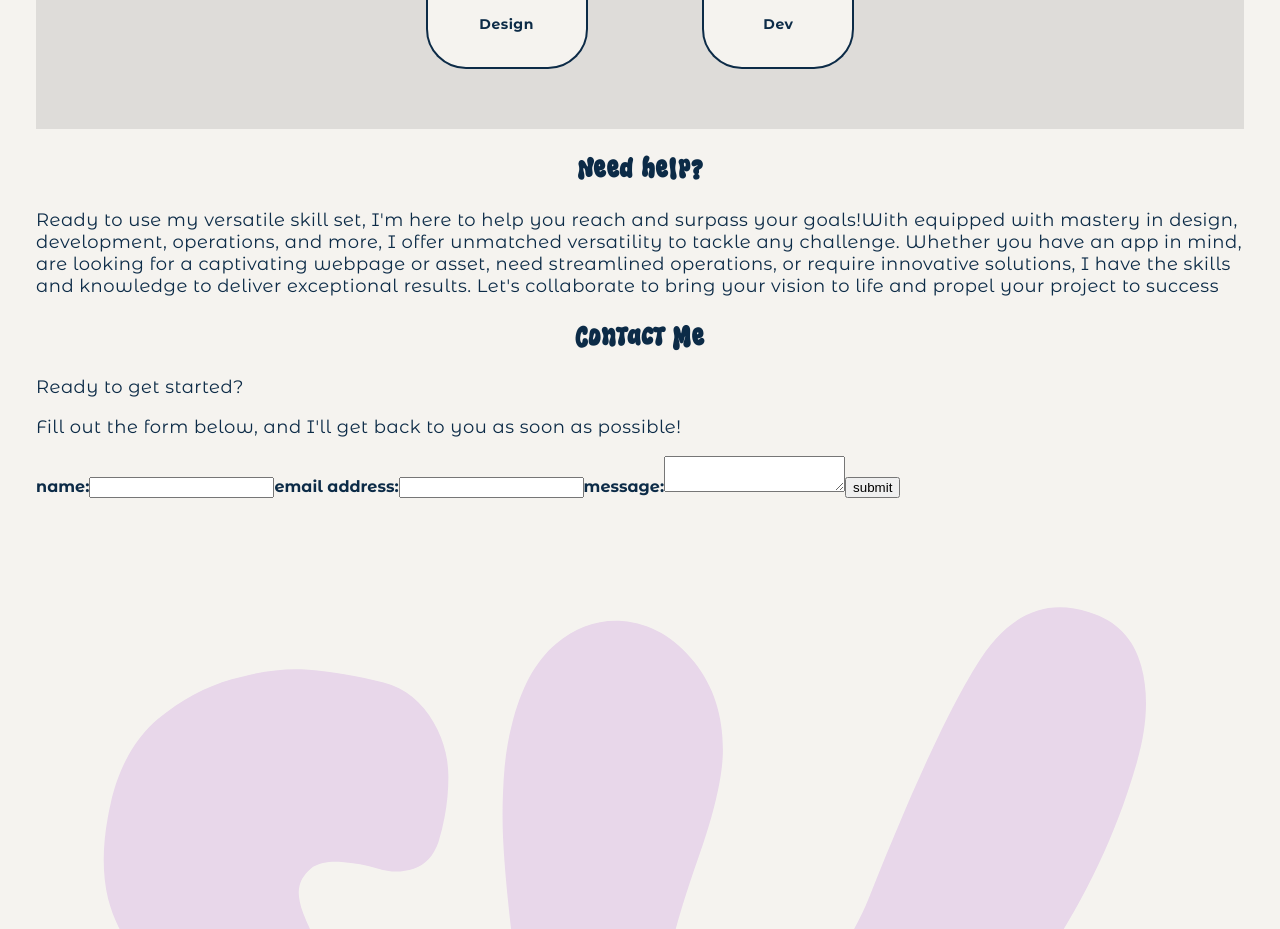
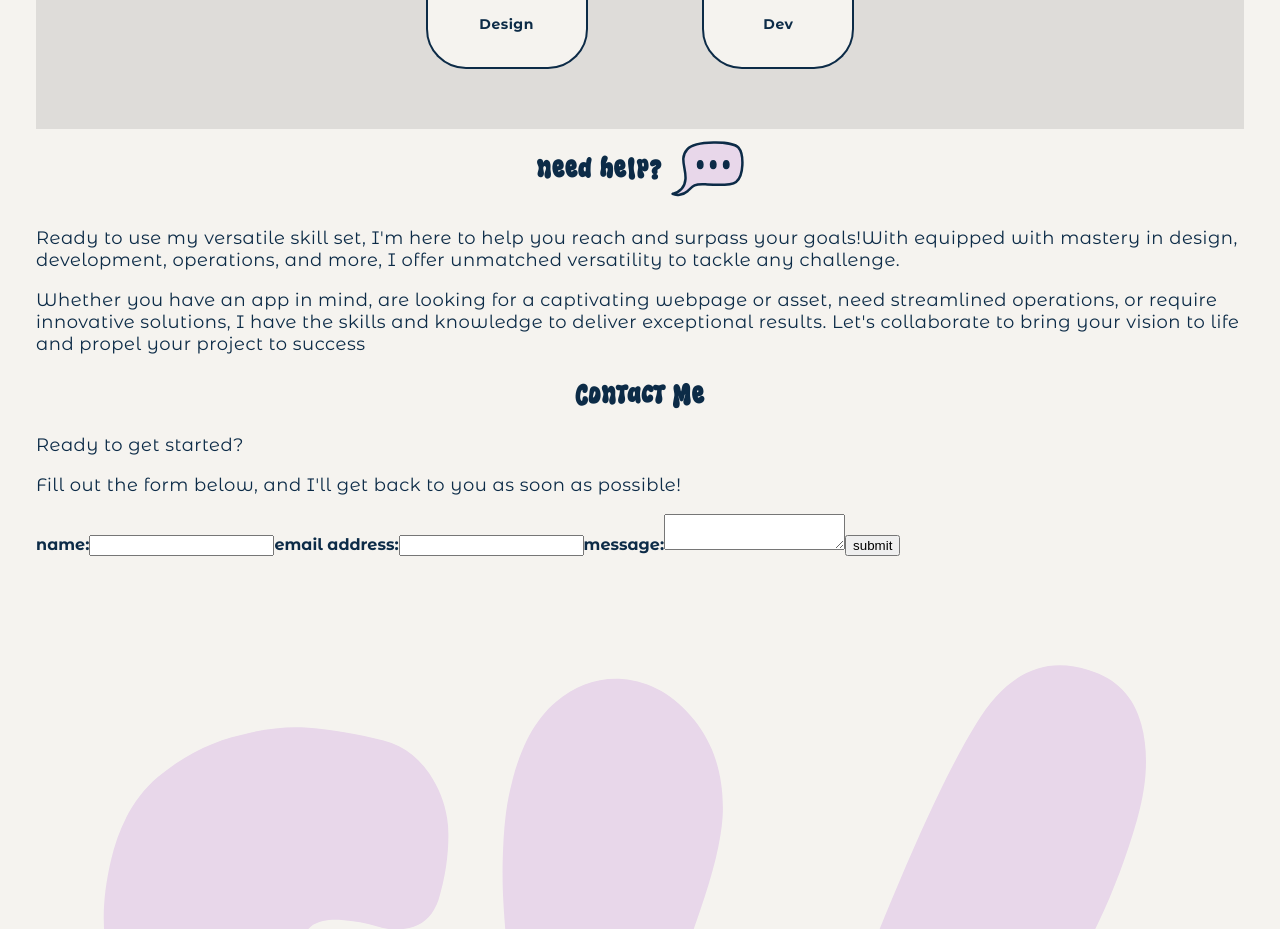
Before and after one commit to sofiakatzman/Portfolio, a React (Create React App) app: page / in a window 1280 px wide. Shown: the part 961-1890 px from the top of the page. Built offline with nearby package versions, Linux system fonts and the light colour scheme.

Commit message:
add speech bubble to header and generalize css classname

```diff
--- a/src/App.css
+++ b/src/App.css
@@ -122,7 +122,7 @@ p.bold{
 
 /* ABOUT ME */
 
-.about-header{
+.header{
   display: flex;
   gap: 10px;
   justify-content: center;
--- a/src/components/AboutMe.js
+++ b/src/components/AboutMe.js
@@ -6,7 +6,7 @@ function AboutMe() {
 
   return (
     <div id="about">
-      <div className="about-header">
+      <div className="header">
         {doodle}
         <h1 className="small">about me</h1>
         {doodle}
--- a/src/components/Prospecting.js
+++ b/src/components/Prospecting.js
@@ -1,18 +1,25 @@
 import React from "react";
+import bubble from "../assets/SpeechBubble.svg";
 
 function Prospecting() {
   return (
     <div>
-      <h1 className="small">Need help?</h1>
+      <div className="header">
+        <h1 className="small">need help?</h1>
+        <img src={bubble} alt="message bubble - contact me" />
+      </div>
       <p>
         Ready to use my versatile skill set, I'm here to help you reach and
         surpass your goals!With equipped with mastery in design, development,
         operations, and more, I offer unmatched versatility to tackle any
-        challenge. Whether you have an app in mind, are looking for a
-        captivating webpage or asset, need streamlined operations, or require
-        innovative solutions, I have the skills and knowledge to deliver
-        exceptional results. Let's collaborate to bring your vision to life and
-        propel your project to success
+        challenge.
+      </p>
+      <p>
+        Whether you have an app in mind, are looking for a captivating webpage
+        or asset, need streamlined operations, or require innovative solutions,
+        I have the skills and knowledge to deliver exceptional results. Let's
+        collaborate to bring your vision to life and propel your project to
+        success
       </p>
     </div>
   );
```
Also changed, not shown: src/assets/SpeechBubble.svg (added).
